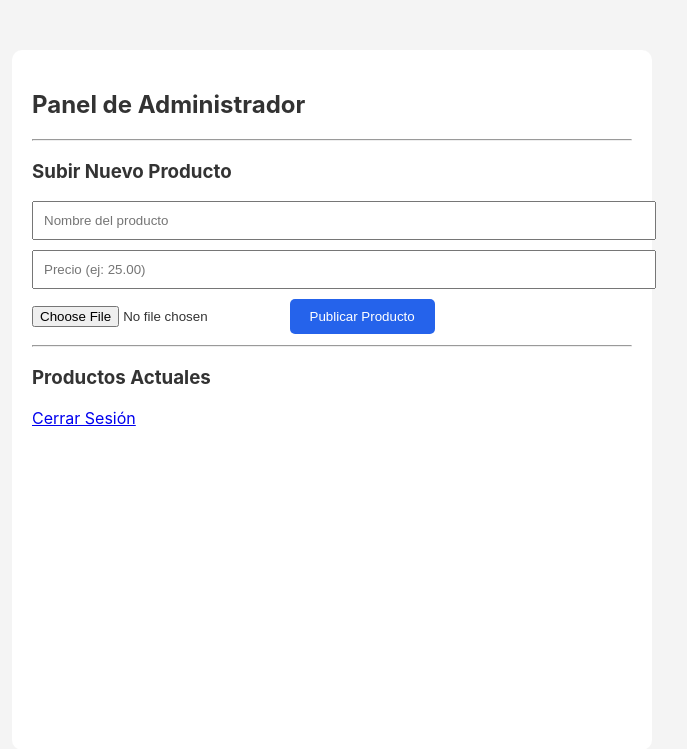
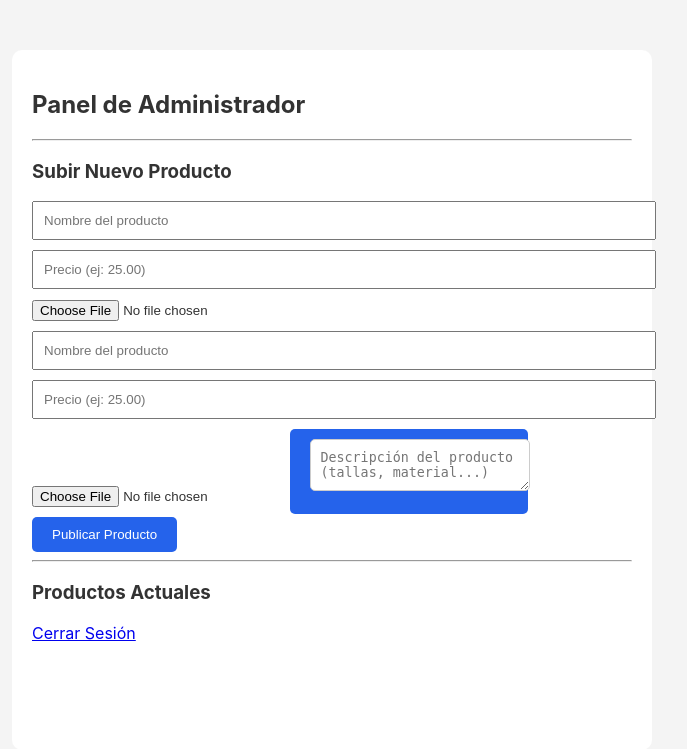
Before and after one commit to gleiderr99-boop/nuevo-proyecto, a Flask app: template templates/admin.html in a window 1280 px wide. Shown: the top 749 px of the page, without its empty margins (308-995 px from the left). Run offline with Flask 3, Linux system fonts and the light colour scheme; the template is opened without the code that fills it, so the values that code supplies are empty.

Commit message:
Update admin.html

```diff
--- a/templates/admin.html
+++ b/templates/admin.html
@@ -15,7 +15,13 @@
             <input type="text" name="nombre" placeholder="Nombre del producto" required style="width: 100%; margin-bottom: 10px; padding: 10px;">
             <input type="text" name="precio" placeholder="Precio (ej: 25.00)" required style="width: 100%; margin-bottom: 10px; padding: 10px;">
             <input type="file" name="foto" accept="image/*" required style="margin-bottom: 10px;">
+             <input type="text" name="nombre" placeholder="Nombre del producto" required style="width: 100%; margin-bottom: 10px; padding: 10px;">
+            <input type="text" name="precio" placeholder="Precio (ej: 25.00)" required style="width: 100%; margin-bottom: 10px; padding: 10px;">
+            <input type="file" name="foto" accept="image/*" required style="margin-bottom: 10px;">
             <button type="submit" style="background: #2563eb; color: white; border: none; padding: 10px 20px; cursor: pointer; border-radius: 5px;">
+            <textarea name="descripcion" placeholder="Descripción del producto (tallas, material...)" style="width: 100%; margin-bottom: 10px; padding: 10px; border-radius: 5px; border: 1px solid #ccc;"></textarea>
+            <button type="submit" style="background: #2563eb; color: white; border: none; padding: 10px 20px; cursor: pointer; border-radius: 5px;">
+
                 Publicar Producto
             </button>
         </form>
```
